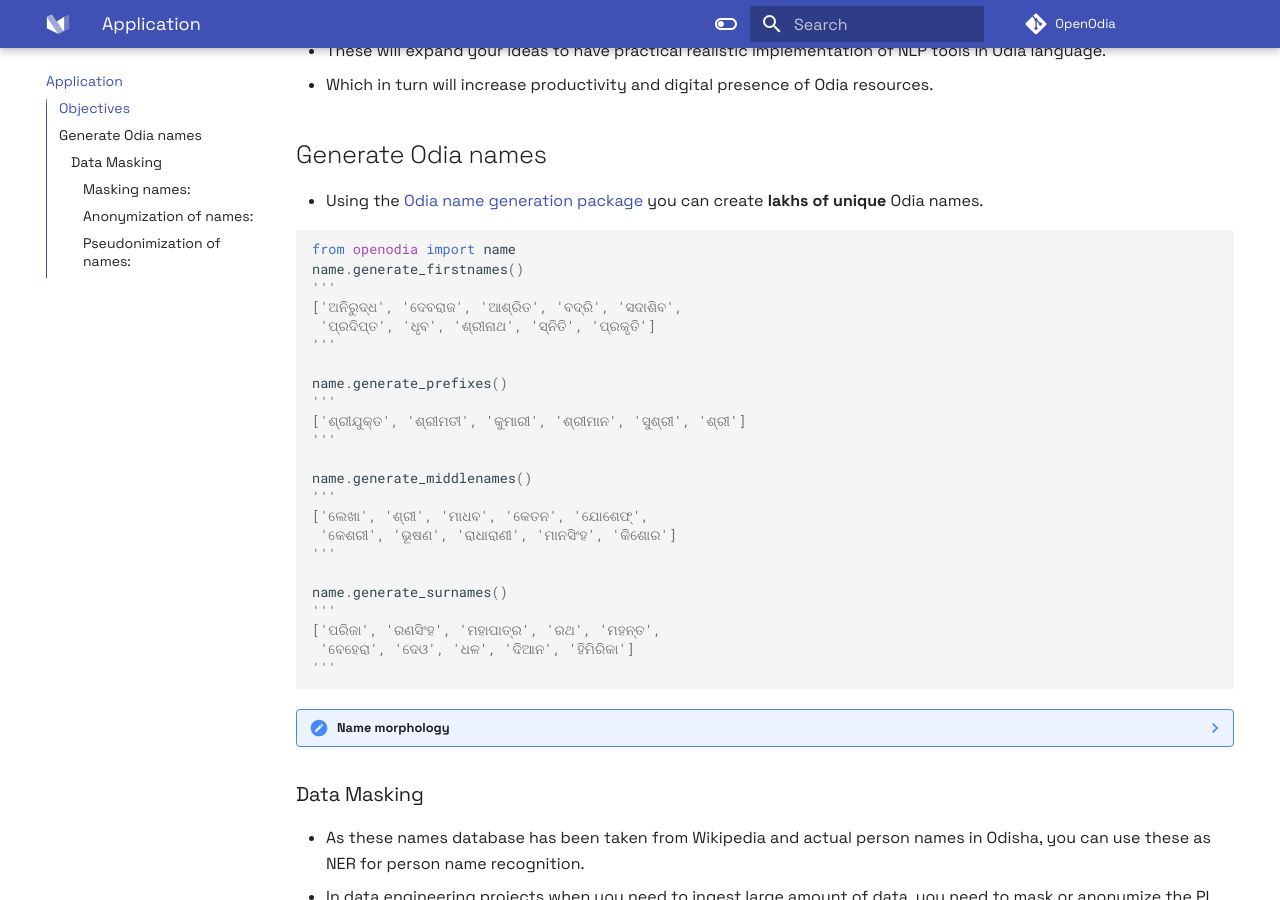
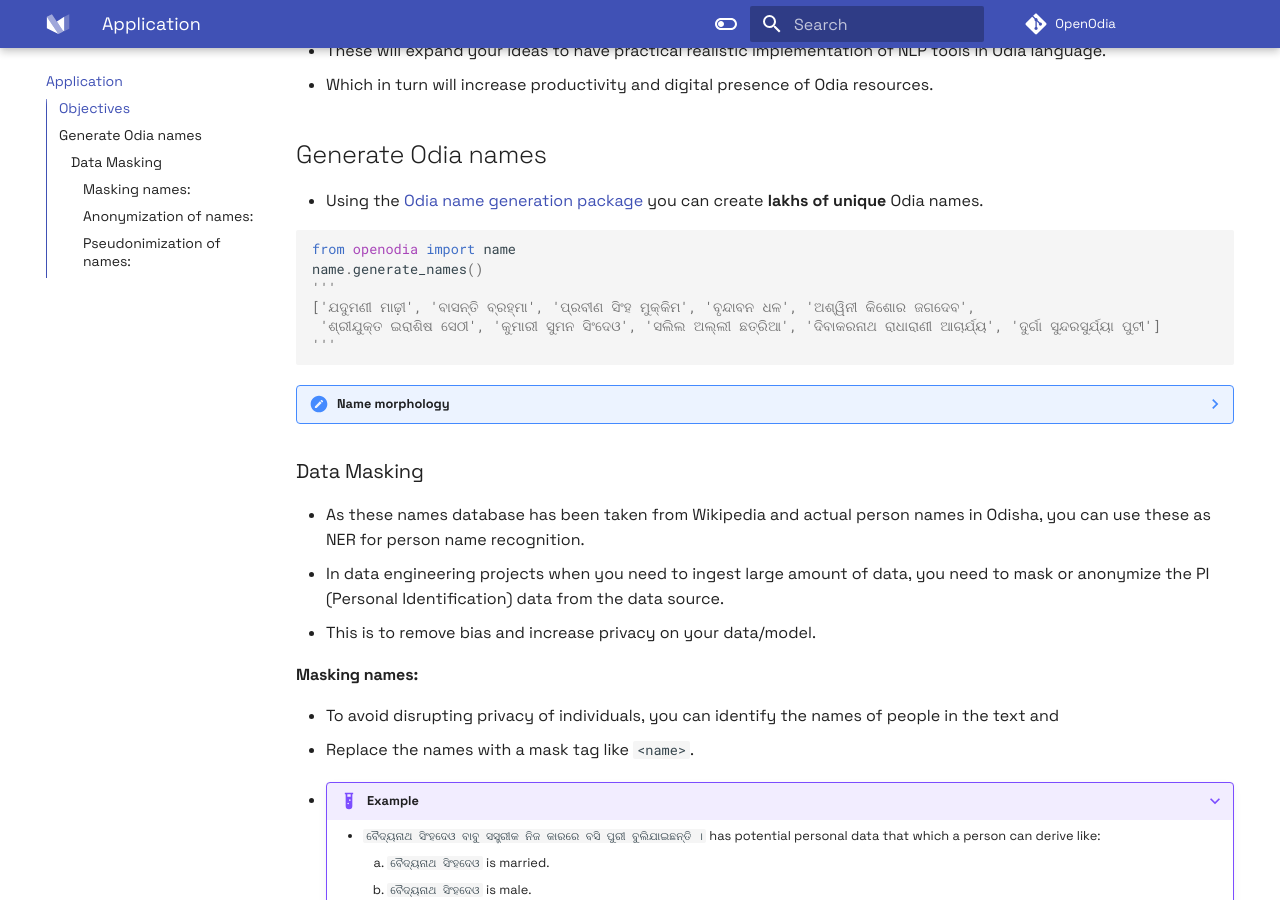
Before and after one commit to soumendrak/openodia, an MkDocs documentation site: the page built from docs/application.md, in a window 1280 px wide and 900 px high, scrolled down 274 px. Built offline with MkDocs 1.6.1 and Material for MkDocs 9.7.7, drawn with Linux system fonts in a browser that asks for light colours; comment, search, counter and statistics services are not loaded.

Commit message:
more info added.

````diff
--- a/docs/application.md
+++ b/docs/application.md
@@ -12,27 +12,10 @@
 
 ```python
 from openodia import name
-name.generate_firstnames()
+name.generate_names()
 '''
-['ଅନିରୁଦ୍ଧ', 'ଦେବରାଜ', 'ଆଶ୍ରିତ', 'ବଦ୍ରି', 'ସଦାଶିବ',
- 'ପ୍ରଦିପ୍ତ', 'ଧୃବ', 'ଶ୍ରୀନାଥ', 'ସ୍ନିତି', 'ପ୍ରକୃତି']
-'''
-
-name.generate_prefixes()
-'''
-['ଶ୍ରୀଯୁକ୍ତ', 'ଶ୍ରୀମତୀ', 'କୁମାରୀ', 'ଶ୍ରୀମାନ', 'ସୁଶ୍ରୀ', 'ଶ୍ରୀ']
-'''
-
-name.generate_middlenames()
-'''
-['ଲେଖା', 'ଶ୍ରୀ', 'ମାଧବ', 'କେତନ', 'ଯୋଶେଫ୍',
- 'କେଶରୀ', 'ଭୂଷଣ', 'ରାଧାରାଣୀ', 'ମାନସିଂହ', 'କିଶୋର']
-'''
-
-name.generate_surnames()
-'''
-['ପରିଜା', 'ରଣସିଂହ', 'ମହାପାତ୍ର', 'ରଥ', 'ମହନ୍ତ',
- 'ବେହେରା', 'ଦେଓ', 'ଧଳ', 'ଦିଆନ', 'ହିମିରିକା']
+['ଯଦୁମଣୀ ମାଢ଼ୀ', 'ବାସନ୍ତି ବ୍ରହ୍ମା', 'ପ୍ରବୀଣ ସିଂହ ମୁକ୍କିମ', 'ବୃନ୍ଦାବନ ଧଳ', 'ଅଶ୍ୱିନୀ କିଶୋର ଜଗଦେବ',
+ 'ଶ୍ରୀଯୁକ୍ତ ଇରାଶିଷ ସେଠୀ', 'କୁମାରୀ ସୁମନ ସିଂଦେଓ', 'ସଲିଲ ଅଲ୍ଲୀ ଛତ୍ରିଆ', 'ଦିବାକରନାଥ ରାଧାରାଣୀ ଆଚାର୍ଯ୍ୟ', 'ଦୁର୍ଗା ସୁନ୍ଦରସୁର୍ଯ୍ୟା ପୁଟୀ']
 '''
 ```
 
````
